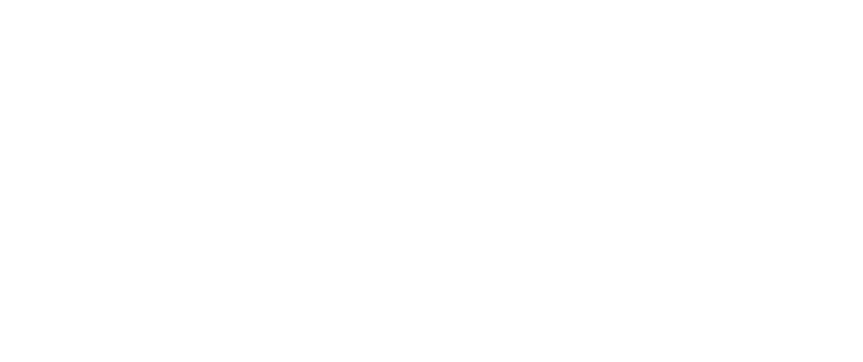
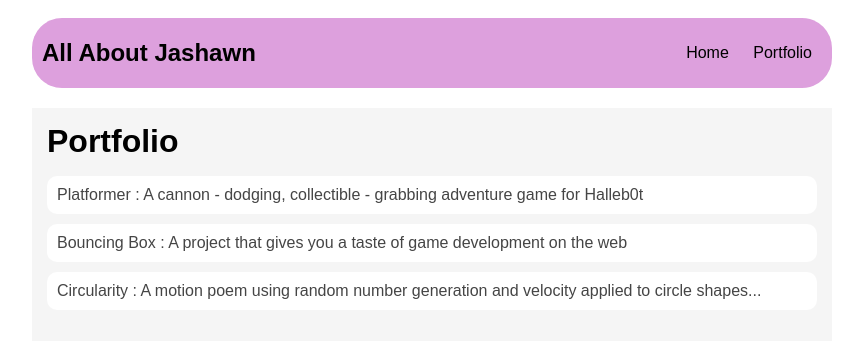
Before and after one commit to JashawnHenry/JashawnHenry.github.io, a plain HTML site: page portfolio.html in a window 1280 px wide. Shown: the whole page, without its empty margins (208-1071 px from the left). Drawn offline with Linux system fonts and the light colour scheme.

Commit message:
add portfolio.html file

```diff
--- a/portfolio.html
+++ b/portfolio.html
@@ -0,0 +1,36 @@
+<!DOCTYPE HTML>
+<html>
+    <head>
+        <title>All About Jashawn</title>
+        <link rel="stylesheet" href="style.css">
+    </head>
+
+    <body>
+      <div id="all-contents">
+        <div id="all-contents">
+            <nav>
+                <h1>All About Jashawn</h1>
+                <ul id="nav-ul">
+                   <li class="nav-li">
+                   <a class="nav-a" href="index.html">Home</a>
+                 </li>
+                 <li class="nav-li">
+                   <a class="nav-a" href="portfolio.html">Portfolio</a>
+                 </li>
+             </ul>
+         </nav>
+         <main>
+            <div class="content">
+                <h1>Portfolio</h1>
+                <ul id="portfolio">
+                    <li><a href="projects/platformer/">Platformer : A cannon - dodging, collectible - grabbing adventure game for Halleb0t</a></li>
+                    <li><a href="projects/bouncing-box/">Bouncing Box : A project that gives you a taste of game development on the web </a></li>
+                    <li><a href="projects/circularity/">Circularity : A motion poem using random number generation and velocity applied to circle shapes...</a></li>
+                </ul>
+            </div>
+         </main>
+     </div>
+
+      </div>
+    </body>
+</html>
--- a/style.css
+++ b/style.css
@@ -21,7 +21,7 @@ nav {
 h1 {
     display: flex;
     align-items: center;
-    color: white;
+    color: black;
     flex: 1;
     margin: 0;
 }
@@ -34,7 +34,7 @@ h1 {
 }
 a {
     text-decoration: none;
-    color: #fff;
+    color: black;
 }
 
 /* main container area beneath menu */
@@ -62,3 +62,28 @@ main {
 h2, h3 {
     margin: 0px;
 }
+         /* portfolio styles */
+         .content h1 {
+            color: black;
+        }
+
+        #portfolio {
+            list-style-type: none;
+            padding-left: 0;
+        }
+
+        #portfolio li {
+            background: #fff;
+            padding: 10px;
+            border-radius: 10px;
+            margin-bottom: 10px;
+        }
+
+        #portfolio li:hover {
+            background: #eee;
+        }
+
+        #portfolio a {
+            text-decoration: none;
+            color: #454545;
+        }
```
